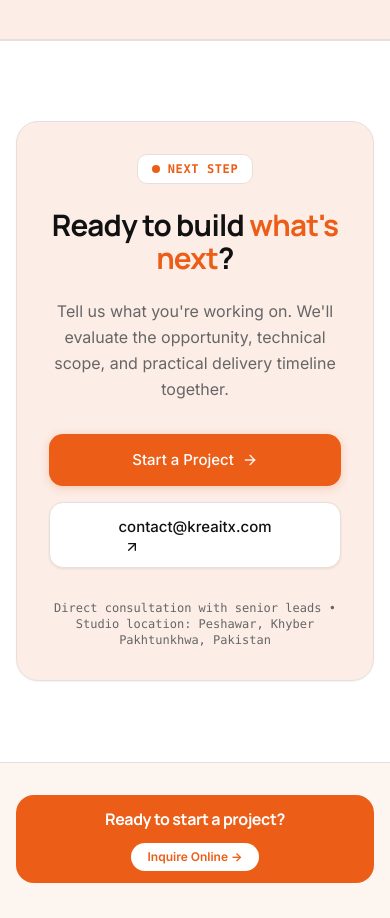
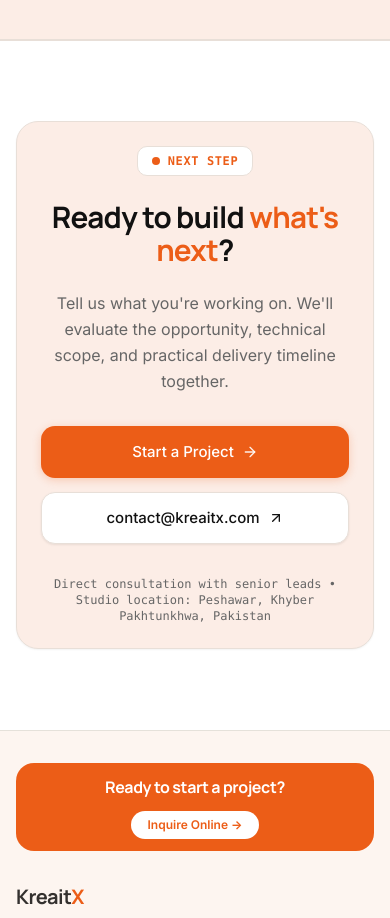
Before and after one commit to FaizaSami0007/KreaitX_By_Faiza, a Next.js app: page / in a window 390 px wide. Shown: the part 8520-9438 px from the top of the page. Built offline with nearby package versions, Linux system fonts and the light colour scheme; no server answers.

Commit message:
fix(cta): resolve button alignment and text-wrapping responsiveness

```diff
--- a/components/sections/CTASection.tsx
+++ b/components/sections/CTASection.tsx
@@ -30,7 +30,7 @@ export const CTASection: React.FC<CTASectionProps> = ({
     <section className={`${bgClass} py-20 sm:py-28 lg:py-32 relative ${className || ""}`}>
       <Container size="default" className="relative z-10 max-w-[1320px]">
         <Reveal yOffset={20}>
-          <div className={`relative overflow-hidden rounded-2xl p-8 sm:p-14 lg:p-20 shadow-sm ${cardClass}`}>
+          <div className={`relative overflow-hidden rounded-2xl p-6 sm:p-14 lg:p-20 shadow-sm ${cardClass}`}>
             <div className="relative z-10 max-w-3xl mx-auto text-center flex flex-col items-center">
               <span className="inline-flex items-center gap-2 text-xs font-mono font-bold uppercase tracking-wider text-[#EC5D17] px-3.5 py-1.5 rounded-md bg-white border border-[#E8DFD8] mb-6 shadow-2xs">
                 <span className="w-2 h-2 rounded-full bg-[#EC5D17]" />
@@ -49,7 +49,7 @@ export const CTASection: React.FC<CTASectionProps> = ({
                 Tell us what you&apos;re working on. We&apos;ll evaluate the opportunity, technical scope, and practical delivery timeline together.
               </p>
 
-              <div className="mt-8 sm:mt-10 flex flex-col sm:flex-row items-center justify-center gap-4 w-full sm:w-auto">
+              <div className="mt-8 sm:mt-10 flex flex-col sm:flex-row items-center justify-center gap-3.5 sm:gap-4 w-full sm:w-auto max-w-full">
                 <Button
                   href="/contact"
                   variant="primary"
@@ -61,7 +61,7 @@ export const CTASection: React.FC<CTASectionProps> = ({
                       cta_text: "Start a Conversation"
                     })
                   }
-                  className="w-full sm:w-auto font-bold min-h-[52px]"
+                  className="w-full sm:w-auto font-bold min-h-[52px] px-6 sm:px-7 whitespace-nowrap justify-center shadow-brand-button"
                 >
                   Start a Project
                 </Button>
@@ -76,10 +76,15 @@ export const CTASection: React.FC<CTASectionProps> = ({
                       location: "global_cta_section"
                     })
                   }
-                  className="w-full sm:w-auto bg-white text-[#111111] border-[#E8DFD8] hover:border-[#111111] hover:bg-white min-h-[52px]"
+                  className="w-full sm:w-auto bg-white text-[#111111] border-[#E8DFD8] hover:border-[#111111] hover:bg-white min-h-[52px] px-5 sm:px-7 whitespace-nowrap justify-center shadow-subtle [&>span]:inline-flex [&>span]:items-center [&>span]:justify-center"
                 >
-                  <span>{siteConfig.contact.email}</span>
-                  <ArrowUpRight className="ml-1.5 h-4 w-4 text-[#111111]" />
+                  <span className="inline-flex items-center justify-center gap-2 whitespace-nowrap">
+                    <span>{siteConfig.contact.email}</span>
+                    <ArrowUpRight
+                      className="h-4 w-4 shrink-0 text-[#111111] transition-transform duration-200 ease-out group-hover:translate-x-0.5 group-hover:-translate-y-0.5"
+                      aria-hidden="true"
+                    />
+                  </span>
                 </Button>
               </div>
 
```
